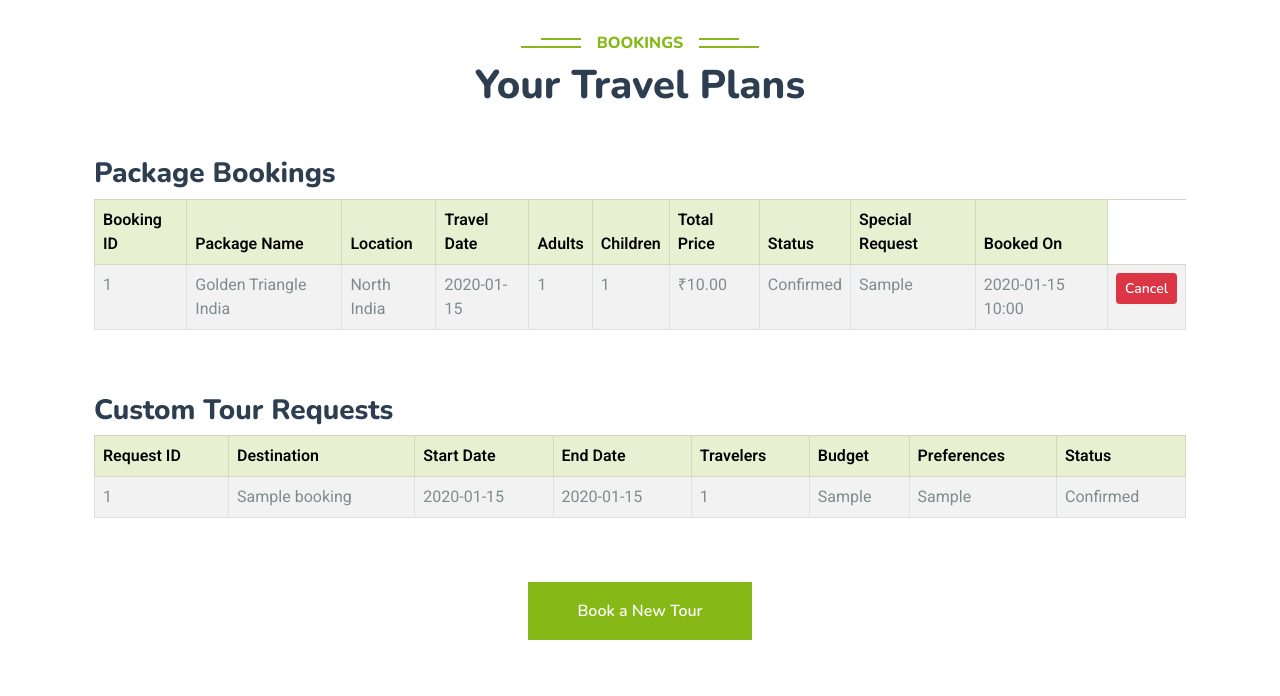
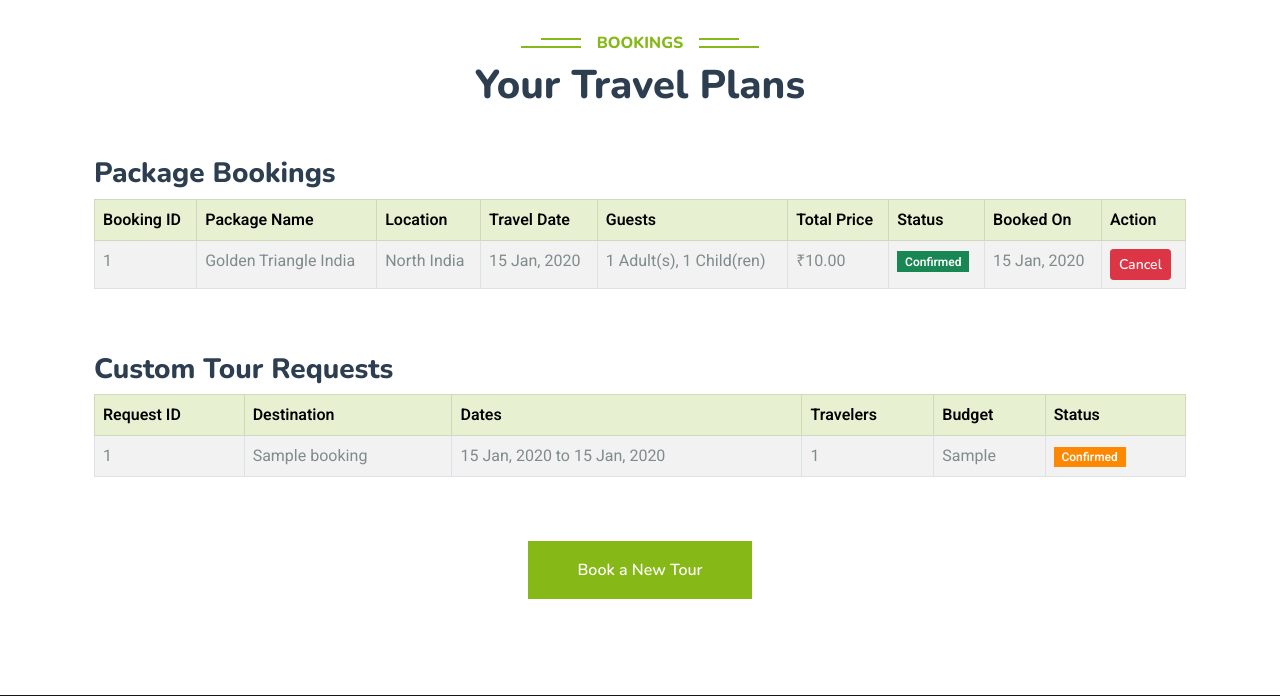
Before and after one commit to Sagar231101/MCA-Project, a Flask app: page /my_bookings in a window 1280 px wide. Shown: the part 574-1270 px from the top of the page. Run offline with Flask 3, Linux system fonts and the light colour scheme; a user stored in the database is signed in; data comes from the database, SQL or seed files in the repository; tables that the repository leaves empty or names only in its code hold one stand-in row (values such as "Sample post"); some libraries are stand-ins or nearby versions.

Commit message:
booking status feature update

```diff
--- a/app.py
+++ b/app.py
@@ -812,33 +812,47 @@
                            user_custom_bookings=user_custom_bookings)
 
 @app.route('/cancel-booking', methods=['POST'])
+@login_required # Make sure user is logged in
 def cancel_booking():
-    booking_id = request.form['booking_id']
-    try:
-        conn = mysql.connector.connect(
-            host='localhost',
-            user='root',
-            password='Sagar@2311',  # 🔁 Replace this with your DB password
-            database='ai_tour_db'
-        )
-        cursor = conn.cursor()
-        cursor.execute("SELECT amount FROM bookings WHERE id = %s", (booking_id,))
-        result = cursor.fetchone()
+    booking_id = request.form.get('booking_id')
+    user_id = session.get('user_id')
 
-        if result:
-            original_amount = result[0]
-            refund_amount = round(original_amount * 0.9, 2)  # Deduct 10%
-        # You must have a 'status' column in 'bookings' table
-        cursor.execute("UPDATE bookings SET status = %s WHERE id = %s", ('Cancelled', booking_id))
-        conn.commit()
-        cursor.close()
-        conn.close()
-        flash("Booking cancelled successfully.", "success")
-    except mysql.connector.Error as err:
-        flash(f"Error: {err}", "danger")
+    if not booking_id:
+        flash("Invalid request.", "danger")
+        return redirect(url_for('my_bookings'))
 
-    return redirect(url_for('my_bookings'))  # 🔁 Replace with your user bookings view function name
+    # 1. Fetch the booking to ensure it belongs to the logged-in user and to get its status and price
+    # CORRECTED table name from 'bookings' to 'booking'
+    booking = fetch_one("""
+        SELECT id, status, total_price
+        FROM booking
+        WHERE id = %s AND user_id = %s
+    """, (booking_id, user_id))
 
+    if not booking:
+        flash("Booking not found or you do not have permission to cancel it.", "danger")
+        return redirect(url_for('my_bookings'))
+
+    # 2. Check if the booking can be cancelled
+    if booking['status'] != 'Confirmed':
+        flash(f"This booking cannot be cancelled as its status is '{booking['status']}'.", "warning")
+        return redirect(url_for('my_bookings'))
+
+    # 3. Proceed with cancellation and refund calculation
+    # CORRECTED column name from 'amount' to 'total_price'
+    original_amount = booking['total_price']
+    refund_amount = round(original_amount * 0.9, 2)  # Calculate 90% refund (10% deduction)
+
+    # 4. Update the booking status to 'Cancelled' using your execute_query helper
+    # CORRECTED table name from 'bookings' to 'booking'
+    sql_update = "UPDATE booking SET status = %s WHERE id = %s"
+    if execute_query(sql_update, ('Cancelled', booking_id)):
+        # 5. Flash a success message SHOWING the refund amount
+        flash(f"Booking cancelled successfully. An amount of ₹{refund_amount:,.2f} will be refunded.", "success")
+    else:
+        flash("There was an error cancelling the booking. Please try again.", "danger")
+
+    return redirect(url_for('my_bookings'))
 
 # --- Admin Routes (Basic Example) ---
 @app.route('/admin_login', methods=['GET', 'POST'])
--- a/templates/my_bookings.html
+++ b/templates/my_bookings.html
@@ -63,13 +63,11 @@
                                     <th>Package Name</th>
                                     <th>Location</th>
                                     <th>Travel Date</th>
-                                    <th>Adults</th>
-                                    <th>Children</th>
+                                    <th>Guests</th>
                                     <th>Total Price</th>
                                     <th>Status</th>
-                                    <th>Special Request</th>
                                     <th>Booked On</th>
-                                </tr>
+                                    <th>Action</th> </tr>
                             </thead>
                             <tbody>
                                 {% for booking in user_bookings %}
@@ -77,22 +75,30 @@
                                     <td>{{ booking.id }}</td>
                                     <td>{{ booking.package_name }}</td>
                                     <td>{{ booking.package_location }}</td>
-                                    <td>{{ booking.travel_date.strftime('%Y-%m-%d') }}</td>
-                                    <td>{{ booking.num_adults }}</td>
-                                    <td>{{ booking.num_children }}</td>
+                                    <td>{{ booking.travel_date.strftime('%d %b, %Y') }}</td>
+                                    <td>{{ booking.num_adults }} Adult(s), {{ booking.num_children }} Child(ren)</td>
                                     <td>₹{{ "%.2f" | format(booking.total_price) }}</td>
-                                    <td>{{ booking.status }}</td>
-                                    <td>{{ booking.special_request if booking.special_request else 'N/A' }}</td>
-                                    <td>{{ booking.booking_date.strftime('%Y-%m-%d %H:%M') }}</td>
                                     <td>
-                                      {% if booking.status != 'Cancelled' %}
-                                    <form action="/cancel-booking" method="post" style="display:inline;" onsubmit="return confirm('Are you sure you want to cancel this booking?');">
-                                    <input type="hidden" name="booking_id" value="{{ booking.id }}">
-                                    <button type="submit" class="btn btn-danger btn-sm">Cancel</button>
-                                    </form>
-                                    {% else %}
-                                    <span class="badge bg-secondary">Cancelled</span>
-                                    {% endif %}
+                                        {% if booking.status == 'Confirmed' %}
+                                            <span class="badge bg-success">Confirmed</span>
+                                        {% elif booking.status == 'Cancelled' %}
+                                            <span class="badge bg-danger">Cancelled</span>
+                                        {% else %}
+                                            <span class="badge bg-warning text-dark">Pending</span>
+                                        {% endif %}
+                                    </td>
+                                    <td>{{ booking.booking_date.strftime('%d %b, %Y') }}</td>
+                                    <td>
+                                        {% if booking.status == 'Confirmed' %}
+                                            <form action="{{ url_for('cancel_booking') }}" method="POST" onsubmit="return confirm('Are you sure you want to cancel? A 10% cancellation fee will apply.');">
+                                                <input type="hidden" name="booking_id" value="{{ booking.id }}">
+                                                <button type="submit" class="btn btn-danger btn-sm">Cancel</button>
+                                            </form>
+                                        {% elif booking.status == 'Cancelled' %}
+                                            <span>-</span>
+                                        {% else %}
+                                            <span>-</span>
+                                        {% endif %}
                                     </td>
                                 </tr>
                                 {% endfor %}
@@ -113,11 +119,9 @@
                                 <tr>
                                     <th>Request ID</th>
                                     <th>Destination</th>
-                                    <th>Start Date</th>
-                                    <th>End Date</th>
+                                    <th>Dates</th>
                                     <th>Travelers</th>
                                     <th>Budget</th>
-                                    <th>Preferences</th>
                                     <th>Status</th>
                                 </tr>
                             </thead>
@@ -126,12 +130,18 @@
                                 <tr>
                                     <td>{{ custom_booking.id }}</td>
                                     <td>{{ custom_booking.destination_name if custom_booking.destination_name else 'N/A' }}</td>
-                                    <td>{{ custom_booking.start_date.strftime('%Y-%m-%d') }}</td>
-                                    <td>{{ custom_booking.end_date.strftime('%Y-%m-%d') }}</td>
+                                    <td>{{ custom_booking.start_date.strftime('%d %b, %Y') }} to {{ custom_booking.end_date.strftime('%d %b, %Y') }}</td>
                                     <td>{{ custom_booking.num_travelers }}</td>
                                     <td>{{ custom_booking.budget if custom_booking.budget else 'N/A' }}</td>
-                                    <td>{{ custom_booking.preferences if custom_booking.preferences else 'N/A' }}</td>
-                                    <td>{{ custom_booking.status }}</td>
+                                    <td>
+                                        {% if custom_booking.status == 'Pending' %}
+                                            <span class="badge bg-info text-dark">Pending Review</span>
+                                        {% elif custom_booking.status == 'Approved' %}
+                                            <span class="badge bg-success">Approved</span>
+                                        {% else %}
+                                            <span class="badge bg-secondary">{{ custom_booking.status }}</span>
+                                        {% endif %}
+                                    </td>
                                 </tr>
                                 {% endfor %}
                             </tbody>
```
